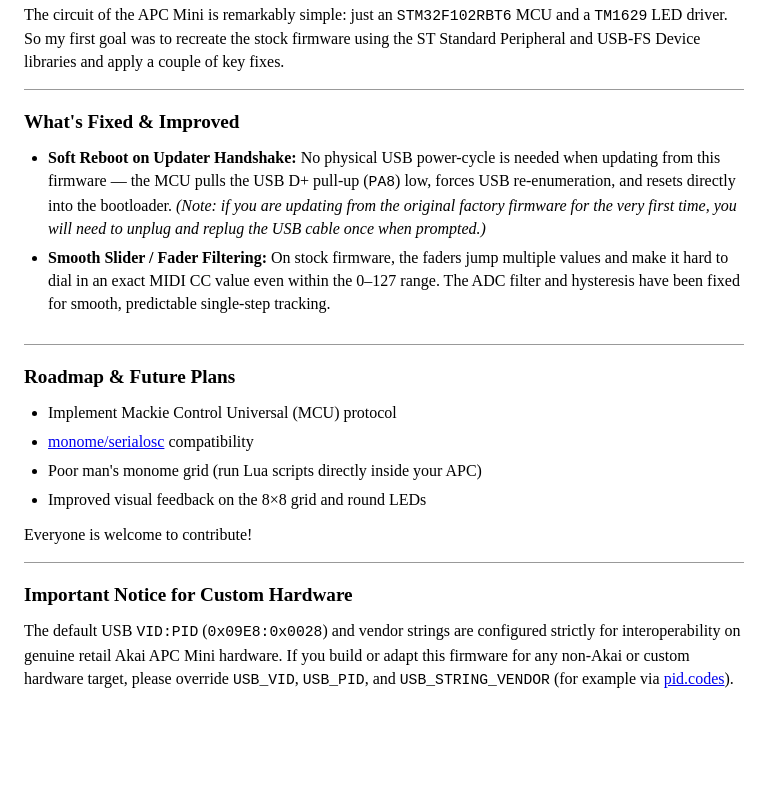
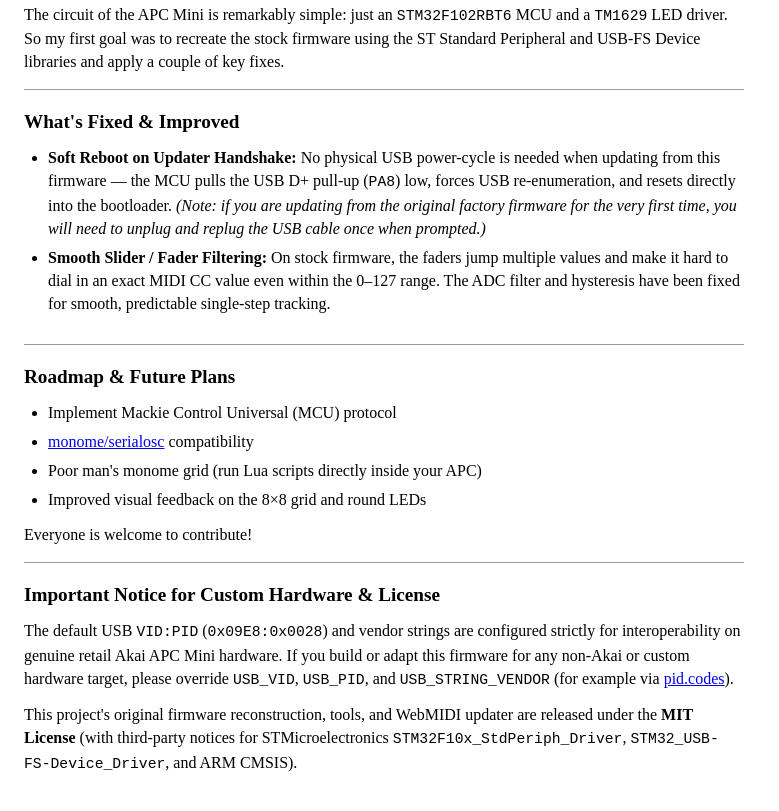
Before and after one commit to cyrillsemenov/Open-APC-MINI, a plain HTML site: page web/about.html in a window 1280 px wide. Shown: the part 435-1246 px from the top of the page, without its empty margins (0-779 px from the left). Before the commit the page ends 1182 px from the top, so only its background shows below. Drawn offline with Linux system fonts and the light colour scheme.

Commit message:
Add LICENSE

```diff
--- a/web/about.html
+++ b/web/about.html
@@ -134,7 +134,7 @@
 
             <section class="card prose">
                 <div class="card-title">
-                    <span>Important Notice for Custom Hardware</span>
+                    <span>Important Notice for Custom Hardware &amp; License</span>
                 </div>
                 <p>
                     The default USB
@@ -148,6 +148,13 @@
                         >pid.codes</a
                     >).
                 </p>
+                <p>
+                    This project's original firmware reconstruction, tools, and
+                    WebMIDI updater are released under the
+                    <strong>MIT License</strong> (with third-party notices for
+                    STMicroelectronics <code>STM32F10x_StdPeriph_Driver</code>,
+                    <code>STM32_USB-FS-Device_Driver</code>, and ARM CMSIS).
+                </p>
             </section>
         </div>
     </body>
```
Also changed, not shown: 3 other files.
